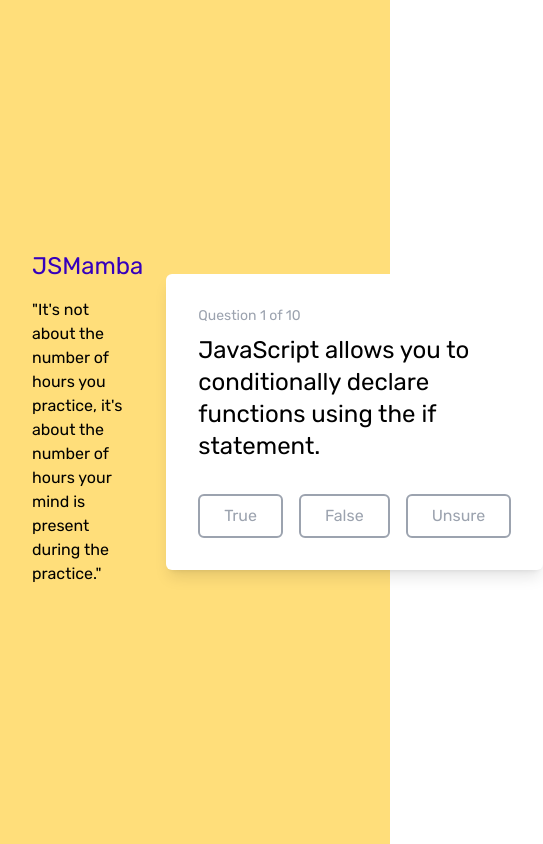
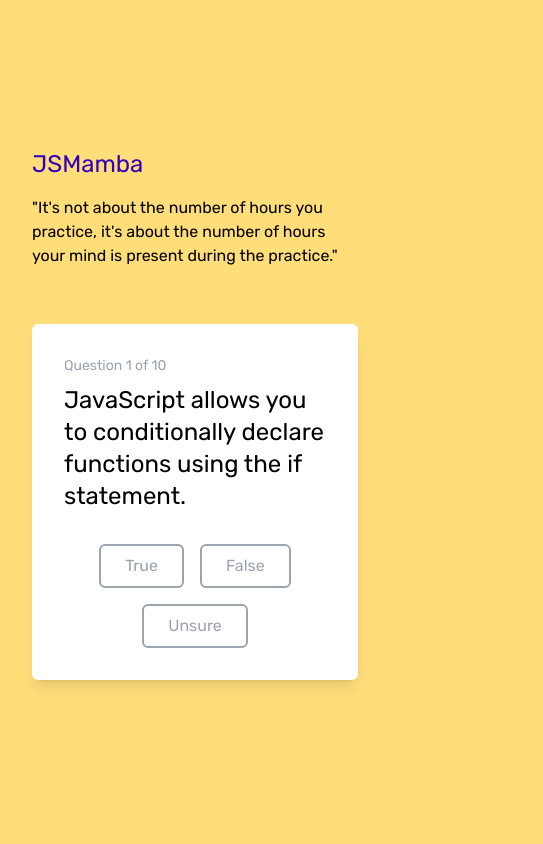
Before and after one commit to hmphry/JSMamba, a React (Vite) app: page / in a window 390 px wide. Shown: the whole page, 543 px wide, since content can reach past the window. Built offline with nearby package versions, Linux system fonts and the light colour scheme.

Commit message:
add simple mobile styles

```diff
--- a/src/App.tsx
+++ b/src/App.tsx
@@ -1,6 +1,6 @@
-import { useState, useEffect } from 'react'
+import { useEffect, useState } from 'react'
+import AnswerPlate from './components/AnswerPlate'
 import QuestionPlate from './components/QuestionPlate'
-import AnswerPlate from './components/AnswerPlate'
 import ReportCard from './components/ReportCard'
 import questions from './data/questions.json'
 
@@ -81,29 +81,26 @@ function App() {
 
 
   return (
-    <div className="App bg-yellow-200">
-      <div className='w-full max-w-7xl px-8 lg:mx-auto'>
-        <div className='grid grid-cols-8 gap-8 min-h-screen items-stretch'>
-          <div className='col-span-3'>
-            <div className='sticky top-1/2 -translate-y-1/2'>
+    <div className="App">
+      <div className='flex items-center w-full min-h-screen max-w-7xl px-8 lg:mx-auto'>
+        <div className='grid grid-row-2 md:grid-row-1 md:grid-cols-8 gap-8 md:min-h-screen md:items-stretch'>
+          <aside className='relative md:col-span-3'>
+            <div className='md:sticky md:top-1/2 md:-translate-y-1/2'>
               <h1 className='mb-4 text-2xl text-purple-700'>JSMamba</h1>
               <p className='pb-2'>"It's not about the number of hours you practice, it's about the number of hours your mind is present during the practice."</p>
             </div>
-          </div>
-          <div className='flex items-center col-span-5 py-4'>
-            <div>
+          </aside>
+          <main className='flex items-center md:col-span-5 py-4'>
               { question &&
-                <div className={`transform-gpu transition-all duration-500 [transform-style:preserve-3d] bg-white rounded-md p-8 shadow-lg ${flipped ? '[transform:rotateY(180deg)]' : false}`}>
-                  <QuestionPlate count={questionCount} quizLength={quizLength} question={question.text} handleAnswer={answerQuestion}></QuestionPlate>
+                <div className={`transform-gpu transition-all duration-500 [transform-style:preserve-3d] bg-white rounded-md p-8 shadow-lg ${flipped ? '[transform:rotateY(180deg)]' : ""}`}>
+                  <QuestionPlate count={questionCount} quizLength={quizLength} question={question !== true && question.text} handleAnswer={answerQuestion}></QuestionPlate>
                   <AnswerPlate result={lastResult} nextQuestion={nextQuestion}></AnswerPlate>
                 </div>
               }
               { showReport && <ReportCard results={results} newMamba={newMamba} /> }
-            </div>
-          </div>
+          </main>
         </div>
       </div>
-
     </div>
   )
 }
--- a/src/components/QuestionPlate.tsx
+++ b/src/components/QuestionPlate.tsx
@@ -1,5 +1,4 @@
-import { useState } from 'react'
-import Button from './Button'
+import Button from './Button';
 
 interface QuestionProps {
     count: number,
@@ -18,7 +17,7 @@ const QuestionPlate = (props: QuestionProps) => {
         <div className='[backface-visibility:hidden]'>
             <p className='mb-2 text-sm text-gray-400'>Question {props.count} of {props.quizLength}</p>
             <p className='text-2xl'>{props.question}</p>
-            <div className='flex justify-center gap-4 mt-8'>
+            <div className='flex flex-wrap justify-center gap-4 mt-8'>
                 <Button clickHandler={() => handleClick("true")} className="border-gray-400 text-gray-400 hover:border-gray-800 hover:text-gray-800">True</Button>
                 <Button clickHandler={() => handleClick("false")} className="border-gray-400 text-gray-400 hover:border-gray-800 hover:text-gray-800">False</Button>
                 <Button clickHandler={() => handleClick("skip")} className="border-gray-400 text-gray-400 hover:border-gray-800 hover:text-gray-800">Unsure</Button>
--- a/src/index.css
+++ b/src/index.css
@@ -2,6 +2,7 @@
 @tailwind components;
 @tailwind utilities;
 
-body {
+html {
+    @apply bg-yellow-200;
     font-family: 'Rubik', sans-serif;
 }
```
